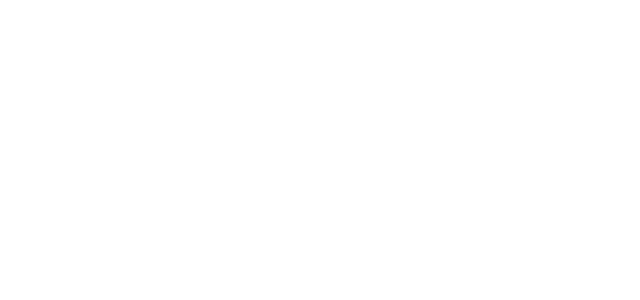
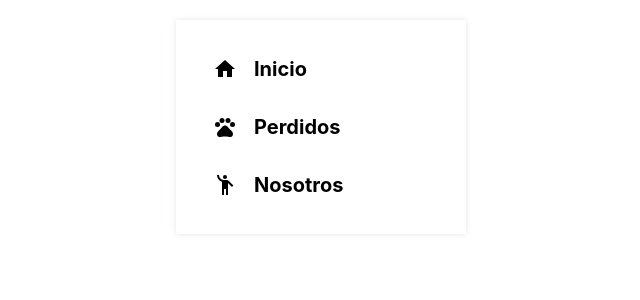
Before and after one commit to federicocm93/pets-app, a React (Create React App) app: page / in a window 1280 px wide. Shown: the top 300 px of the page, without its empty margins (319-959 px from the left). Built offline with nearby package versions, Linux system fonts and the light colour scheme; the HTML template or start-up script is replaced by a standard one.

Commit message:
Add sidebar.

```diff
--- a/src/App.js
+++ b/src/App.js
@@ -1,8 +1,10 @@
 import { Outlet } from "react-router-dom";
+import Sidebar from "./components/sidebar/Sidebar";
 
 function App() {
   return (
     <div>
+      <Sidebar />
       <Outlet />
     </div>
   );
--- a/src/components/Found.jsx
+++ /dev/null
@@ -1,18 +0,0 @@
-import { useParams } from "react-router-dom";
-import { getFound } from "../data";
-
-export default function Found() {
-  let params = useParams()
-  let found = getFound(parseInt(params.foundId, 10))
-
-  return (
-    <div>
-      <h2> Mascota perdida:</h2>
-      <span> Nombre: {found.name}</span>
-      <br />
-      <span> Raza: {found.breed}</span>
-      <br />
-      <span> Perdido el dia: {found.when}</span>
-    </div>
-  );
-};
--- a/src/components/FoundList.jsx
+++ b/src/components/FoundList.jsx
@@ -1,10 +1,10 @@
-import { Outlet } from "react-router-dom";
 import { getFoundList } from '../data';
 import PetCard from "./PetCard";
 import InfiniteScroll from 'react-infinite-scroll-component';
 import { useEffect, useState } from "react";
 import Container from '@mui/material/Container';
 import CircularProgress from '@mui/material/CircularProgress';
+import { Link } from "react-router-dom"
 
 export default function FoundList() {
   const [foundList, setFoundList] = useState([]);
@@ -62,6 +62,7 @@
           </div>}
       >
         {foundList.map((pet) => (
+          <Link to={`${pet.id}`} key={pet.id} style={{ textDecoration: 'none' }}>
             <PetCard
               key={pet.id}
               name={pet.name}
@@ -69,9 +70,9 @@
               image={pet.image}
               when={pet.when}
             />
+          </Link>
       ))}
       </InfiniteScroll>
-      <Outlet />
     </Container>
   );
 }
--- /dev/null
+++ b/src/components/PetInfo.jsx
@@ -0,0 +1,39 @@
+import Card from '@mui/material/Card';
+import CardContent from '@mui/material/CardContent';
+import CardMedia from '@mui/material/CardMedia';
+import Typography from '@mui/material/Typography';
+import { CardActionArea, Container } from '@mui/material';
+import { useParams } from 'react-router-dom';
+import { getFound } from '../data';
+
+export default function PetInfo() {
+  let params = useParams();
+  let found = getFound(parseInt(params.foundId, 10));
+
+  return (
+    <Container>
+      <Card
+        sx={{ margin: 2 }}
+      >
+        <CardActionArea>
+          <CardMedia
+            component="img"
+            height="500"
+            image={found.image}
+          />
+          <CardContent>
+            <Typography gutterBottom variant="h5" component="div">
+              {found.name}
+            </Typography>
+            <Typography variant="body2" color="text.secondary">
+              {found.breed}
+            </Typography>
+            <Typography variant="body2" color="text.secondary">
+              Perdido el: {found.when}
+            </Typography>
+          </CardContent>
+        </CardActionArea>
+      </Card>
+    </Container>
+  );
+};
--- /dev/null
+++ b/src/components/sidebar/Sidebar.jsx
@@ -0,0 +1,23 @@
+import "./sidebar.css";
+import SidebarLink from "./sidebar-link/SidebarLink";
+import { Link } from "react-router-dom";
+import Home from '@mui/icons-material/Home';
+import Pets from '@mui/icons-material/Pets';
+import EmojiPeople from '@mui/icons-material/EmojiPeople';
+
+function Sidebar(){
+  return(
+    <div className="sidebar">
+      <Link to='/' style={{ textDecoration: 'none', color: 'black' }}>
+        <SidebarLink text="Inicio" Icon={Home} />
+      </Link>
+      <Link to='/list' style={{ textDecoration: 'none', color: 'black' }}>
+        <SidebarLink text="Perdidos" Icon={Pets} />
+      </Link>
+      <Link to='/' style={{ textDecoration: 'none', color: 'black' }}>
+        <SidebarLink text="Nosotros" Icon={EmojiPeople} />
+      </Link>
+    </div>
+  );
+}
+export default Sidebar;
--- /dev/null
+++ b/src/components/sidebar/sidebar-link/SidebarLink.jsx
@@ -0,0 +1,10 @@
+import "./sidebarLink.css";
+function SidebarLink({ text, Icon  }) {
+  return(
+    <div className="link" >
+      <Icon />
+      <h2>{text}</h2>
+    </div>
+  );
+}
+export default SidebarLink;
--- /dev/null
+++ b/src/components/sidebar/sidebar-link/sidebarLink.css
@@ -0,0 +1,19 @@
+.link{
+  display: flex;
+  align-items: cover;
+  cursor: pointer;
+  border-radius: 30px;
+}
+.link:hover{
+  background-color: #e8f5fe;
+  color: #50b7f5;
+  transition: color 100ms ease-out;
+}
+.link > h2{
+  font-weight: 700;
+  font-size: 20px;
+  margin-right: 20px;
+}
+.link > .MuiSvgIcon-root {
+  padding: 17px;
+}
--- /dev/null
+++ b/src/components/sidebar/sidebar.css
@@ -0,0 +1,7 @@
+.sidebar{
+  width: 250px;
+  min-width: 250px;
+  padding: 20px 20px;
+  margin: 20px auto 0 auto;
+  box-shadow: 0 0 6px hsl(210 14% 90%);
+}
--- a/src/index.js
+++ b/src/index.js
@@ -10,16 +10,15 @@
 import '@fontsource/roboto/700.css';
 import FoundList from './components/FoundList';
 import NotFound from './components/NotFound';
-import Found from './components/Found';
+import PetInfo from './components/PetInfo';
 
 const root = ReactDOM.createRoot(document.getElementById('root'));
 root.render(
   <BrowserRouter>
     <Routes>
       <Route path="/" element={<App />}>
-        <Route path="list" element={<FoundList />}>
-          <Route path=":foundId" element={<Found />} />
-        </Route>
+        <Route path="list" element={<FoundList />} />
+        <Route path="/list/:foundId" element={<PetInfo />} />
       </Route>
       <Route path="*" element={<NotFound />} />
     </Routes>
```
Also changed, not shown: 1 other file (tests, documents, lock files or other folders). Lines whose indentation alone changed are shown as unchanged.
